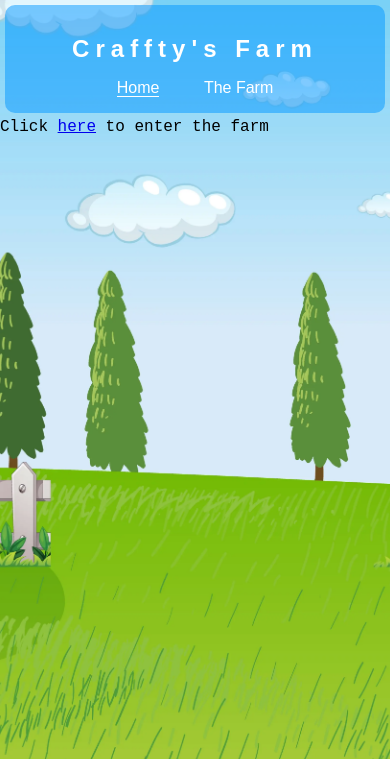
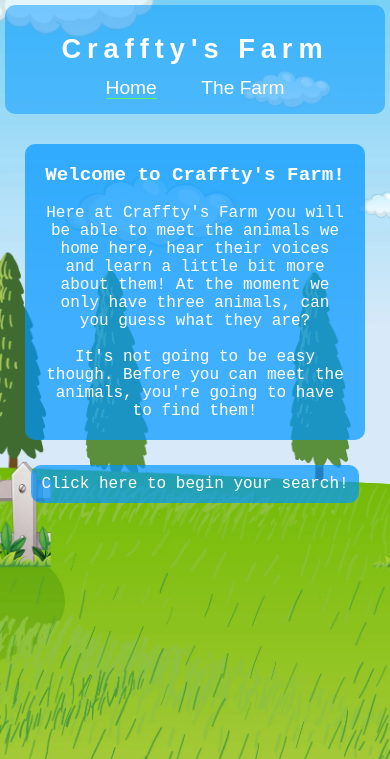
Before and after one commit to CamRaff/Crafftys-Farm_MP2, a plain HTML site: page index.html in a window 390 px wide. Shown: the top 759 px of the page. Drawn offline with Linux system fonts and the light colour scheme; a web font is replaced by a local one.

Commit message:
added content and styling to home page

```diff
--- a/assets/css/style.css
+++ b/assets/css/style.css
@@ -62,8 +62,12 @@ header a {
     list-style-type: none;
 }
 
+#menu a:hover {
+    color: rgb(94, 244, 114);
+}
+
 .active {
-    border-bottom: 1px solid white;
+    border-bottom: 1px solid rgb(94, 244, 114);
 }
 
 @media screen and (max-width: 700px) {
@@ -78,10 +82,10 @@ header a {
     }
 }
 
-@media screen and (max-width: 420px) {
+@media screen and (max-width: 450px) {
     #logo {
         text-align: center;
-        font-size: 1.5rem;
+        font-size: 1.7rem;
     }
 
     #menu {
@@ -91,7 +95,7 @@ header a {
     }
 
     #menu li {
-        font-size: 1rem;
+        font-size: 1.2rem;
         margin: 0 px;
     }
 }
@@ -102,7 +106,7 @@ footer {
     font-family: "Margarine", sans-serif;
     font-weight: 400;
     font-style: normal;
-    background-color: rgba(0, 150, 255, .5);
+    background-color: rgba(0, 150, 255, .7);
     margin: 5px;
     padding: 25px;
     border-radius: 10px;
@@ -126,14 +130,83 @@ footer a {
     margin-left:10px;
 }
 
-/* #github {
-    color: white;
-    font-size: 1.5rem;
-    float:right;
-    margin: 5px
-    text-decoration: none;
+footer a:hover {
+    color: rgb(94, 244, 114);
 }
 
-footer p, #github {
-    line-height: 60px;
-} */
+/* Home main styling */
+
+#homewrapper {
+    display: flex;
+    flex-direction: column;
+    align-items: center;
+    justify-content: center;
+    margin: 0 auto;
+    max-width: 2000px;
+    overflow: hidden;
+}
+
+#siteinfo {
+    background-color: rgba(0, 150, 255, .7);
+    margin: 25px;
+    border-radius: 10px;
+    box-sizing: border-box;
+    text-align: center;
+    padding:20px;
+}
+
+#siteinfo h2 {
+    font-size: 2rem;
+    color: white;
+}
+
+#siteinfo p {
+    font-size: 1.5rem;
+    color: white;
+}
+
+#enter {
+    background-color: rgba(0, 150, 255, .7);
+    color:white;
+    font-family: "LXGW WenKai Mono TC", monospace;;
+    padding: 10px;
+    font-size: 1.5rem;
+    border: none;
+    border-radius: 10px;
+    /* position:relative; */
+    /* align-self: center; */
+}
+
+#enter:hover {
+    border:2px solid rgb(94, 244, 114);
+    color: rgb(94, 244, 114);
+    cursor: pointer;
+}
+
+@media screen and (max-width: 700px) {
+    #siteinfo h2 {
+        font-size: 1.5rem;
+    }
+
+    #siteinfo p {
+        font-size: 1.2rem;
+    }
+
+    #enter {
+        font-size: 1.2rem;
+    }
+}
+
+@media screen and (max-width: 450px) {
+    #siteinfo h2 {
+        font-size: 1.2rem;
+    }
+
+    #siteinfo p {
+        font-size: 1rem;
+    }
+
+    #enter {
+        font-size: 1rem;
+    }
+}
--- a/index.html
+++ b/index.html
@@ -56,7 +56,23 @@
     <!-- Main content for the site -->
 
     <main>
-        <p>Click <a href="login.php">here</a> to enter the farm</p>
+        <div id="homewrapper">
+
+            <!-- Site information -->
+
+            <div id="siteinfo">
+                <h2>Welcome to Craffty's Farm!</h2>
+                <br>
+                <p>Here at Craffty's Farm you will be able to meet the animals we home here, hear their voices and learn a little bit more about them! At the moment we only have three animals, can you guess what they are?</p>
+                <br>
+                <p>It's not going to be easy though. Before you can meet the animals, you're going to have to find them!</p>
+            </div>
+
+            <!-- Button to enter the game area-->
+
+            <button id="enter" onclick="window.location.href='game.html'">Click here to begin your search!</button>
+    </div>
+
     </main>
 
     <!-- Footer for the site -->
```
